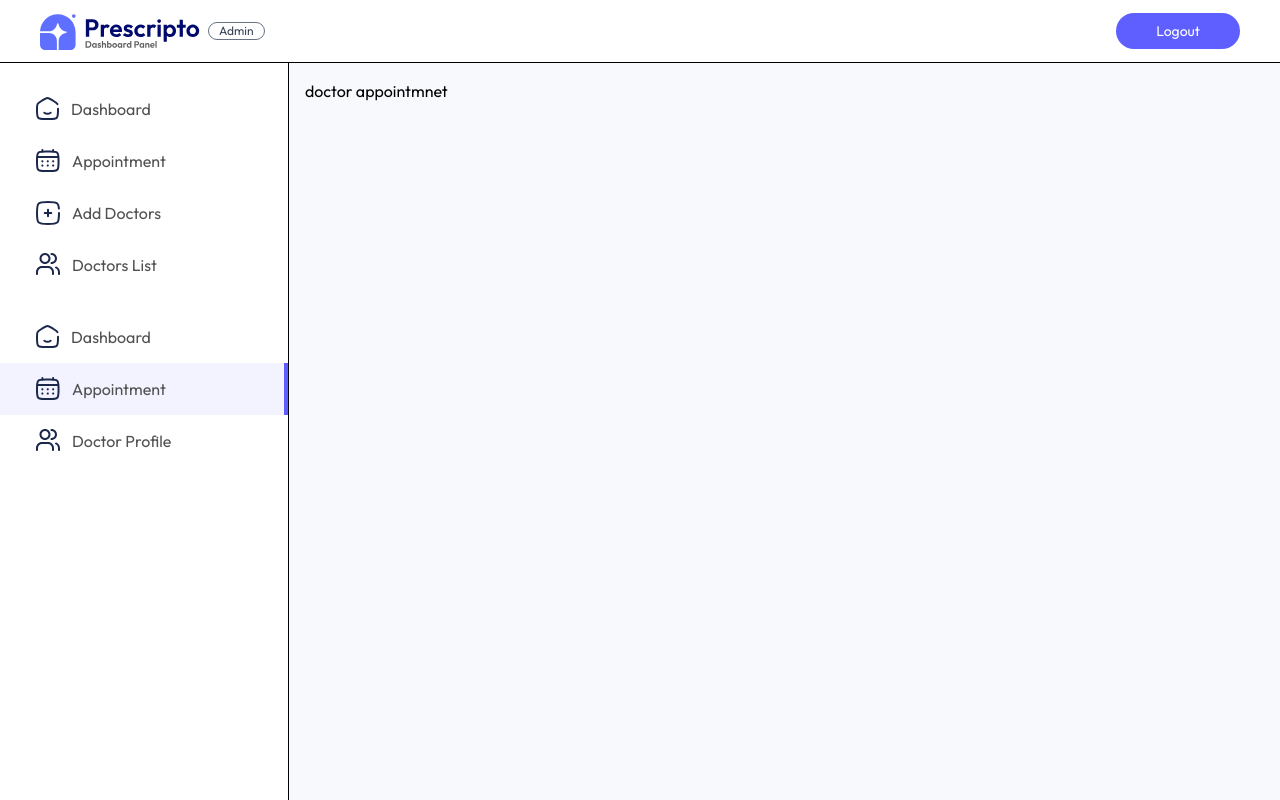
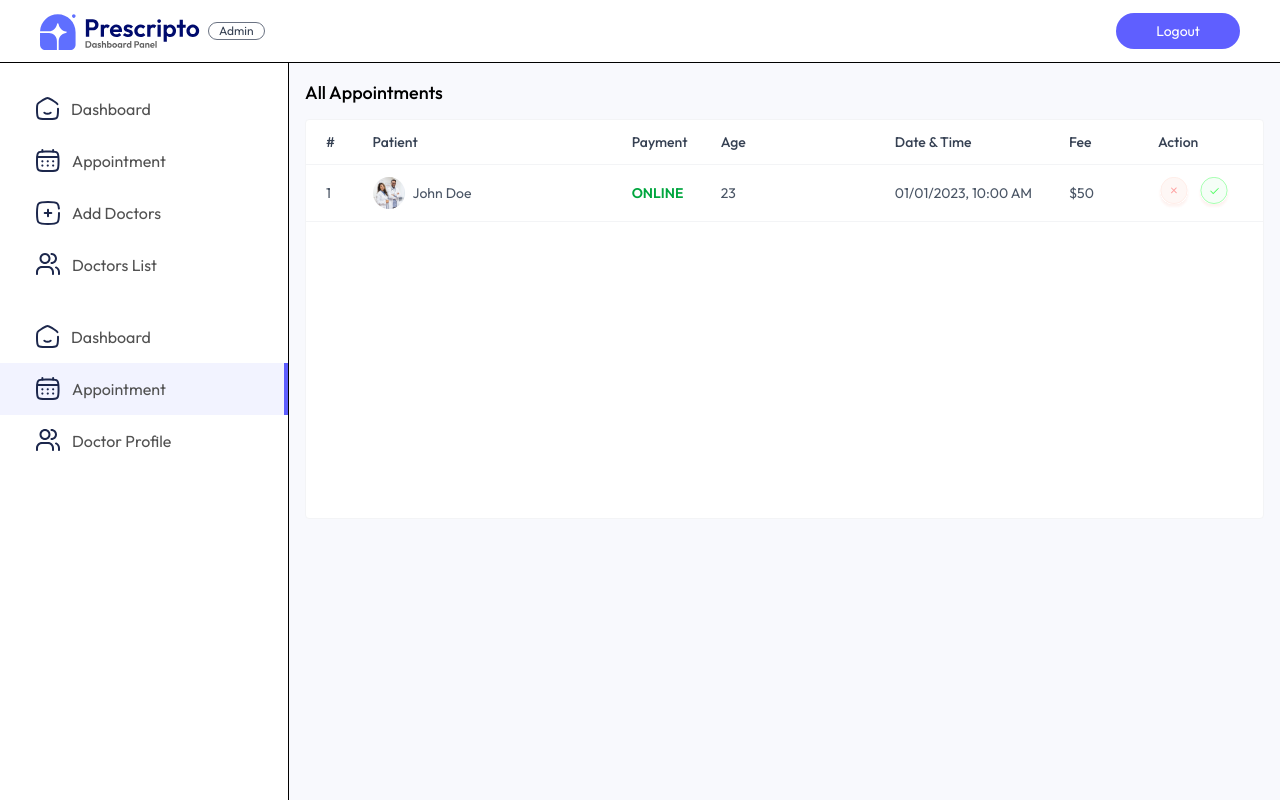
Before and after one commit to Sajjad177/HealthBridge-Frontend, a React (Vite) app: page /dashboard/docAppointment in a window 1280 px wide. Built offline with nearby package versions, Linux system fonts and the light colour scheme.

Commit message:
doctor appointment page degine

```diff
--- a/src/components/ForDashboard/Sidebar.tsx
+++ b/src/components/ForDashboard/Sidebar.tsx
@@ -16,7 +16,7 @@ const Sidebar = () => {
           }
         >
           <img src={adminAssets.home_icon} alt="" />
-          <p>Dashboard</p>
+          <p className="hidden md:block">Dashboard</p>
         </NavLink>
 
         <NavLink
@@ -28,7 +28,7 @@ const Sidebar = () => {
           }
         >
           <img src={adminAssets.appointment_icon} alt="" />
-          <p>Appointment</p>
+          <p className="hidden md:block">Appointment</p>
         </NavLink>
 
         <NavLink
@@ -40,7 +40,7 @@ const Sidebar = () => {
           }
         >
           <img src={adminAssets.add_icon} alt="" />
-          <p>Add Doctors</p>
+          <p className="hidden md:block">Add Doctors</p>
         </NavLink>
 
         <NavLink
@@ -52,7 +52,7 @@ const Sidebar = () => {
           }
         >
           <img src={adminAssets.people_icon} alt="" />
-          <p>Doctors List</p>
+          <p className="hidden md:block">Doctors List</p>
         </NavLink>
       </ul>
 
@@ -68,7 +68,7 @@ const Sidebar = () => {
           }
         >
           <img src={adminAssets.home_icon} alt="" />
-          <p>Dashboard</p>
+          <p className="hidden md:block">Dashboard</p>
         </NavLink>
 
         <NavLink
@@ -80,7 +80,7 @@ const Sidebar = () => {
           }
         >
           <img src={adminAssets.appointment_icon} alt="" />
-          <p>Appointment</p>
+          <p className="hidden md:block">Appointment</p>
         </NavLink>
 
         <NavLink
@@ -92,7 +92,7 @@ const Sidebar = () => {
           }
         >
           <img src={adminAssets.people_icon} alt="" />
-          <p>Doctor Profile</p>
+          <p className="hidden md:block">Doctor Profile</p>
         </NavLink>
       </ul>
     </div>
--- a/src/pages/Dashboard/Doctor/DoctorAppointment.tsx
+++ b/src/pages/Dashboard/Doctor/DoctorAppointment.tsx
@@ -1,10 +1,83 @@
+import { adminAssets } from "../../../assets/assets_admin/adminAssets";
+import { assets } from "../../../assets/assets_frontend/assets";
 
 const DoctorAppointment = () => {
-    return (
-        <div>
-            doctor appointmnet
+  return (
+    <div className="w-full max-w-6xl">
+      <p className="mb-3 text-lg font-medium">All Appointments</p>
+
+      <div className="bg-white border rounded border-gray-100 text-sm max-h-[80vh] min-h-[50vh] overflow-y-scroll">
+        {/* Table Header */}
+        <div className="hidden sm:grid grid-cols-[0.5fr_3fr_1fr_2fr_2fr_1fr_1fr] gap-1 py-3 px-5 border-b border-gray-100 font-medium text-gray-700">
+          <p>#</p>
+          <p>Patient</p>
+          <p>Payment</p>
+          <p>Age</p>
+          <p>Date & Time</p>
+          <p>Fee</p>
+          <p>Action</p>
         </div>
-    );
+
+        {/* Single Appointment Row (Map this part later) */}
+        <div className="flex flex-col sm:grid grid-cols-[0.5fr_3fr_1fr_2fr_2fr_1fr_1fr] items-center text-gray-600 py-3 px-5 border-b border-gray-100 gap-3 sm:gap-1">
+          {/* Index */}
+          <p className="max-sm:hidden">1</p>
+          {/* <p>{index+1}</p> */}
+
+          <div className="flex items-center gap-2">
+            <img
+              src={assets.about_image}
+              alt="patient"
+              className="w-8 h-8 rounded-full object-cover"
+            />
+            <p>John Doe</p>
+          </div>
+
+          {/* {item.payment ? "ONLINE" : "ON CASH"} */}
+          <p className="text-green-600 font-semibold">ONLINE</p>
+          <p>23</p>
+          <p>01/01/2023, 10:00 AM</p>
+          <p>$50</p>
+
+          {/* Action Buttons */}
+
+          {/* when add function then uncomment it */}
+
+          {/* {item.cancelled ? (
+            <p className="text-red-400 text-xs font-medium">Cancelled</p>
+          ) : item.isCompleted ? (
+            <p className="text-green-400 text-xs font-medium">Completed</p>
+          ) : (
+            <div className="flex gap-2">
+              <img
+                src={adminAssets.cancel_icon}
+                alt="Cancel"
+                className="w-6 h-6 sm:w-8 sm:h-8 cursor-pointer"
+              />
+              <img
+                src={adminAssets.tick_icon}
+                alt="Approve"
+                className="w-6 h-6 sm:w-8 sm:h-8 cursor-pointer"
+              />
+            </div>
+          )} */}
+
+          <div className="flex gap-2">
+            <img
+              src={adminAssets.cancel_icon}
+              alt="Cancel"
+              className="w-10 sm:w-8 sm:h-8 cursor-pointer"
+            />
+            <img
+              src={adminAssets.tick_icon}
+              alt="Approve"
+              className="w-10 sm:w-8 sm:h-8 cursor-pointer"
+            />
+          </div>
+        </div>
+      </div>
+    </div>
+  );
 };
 
 export default DoctorAppointment;
```
